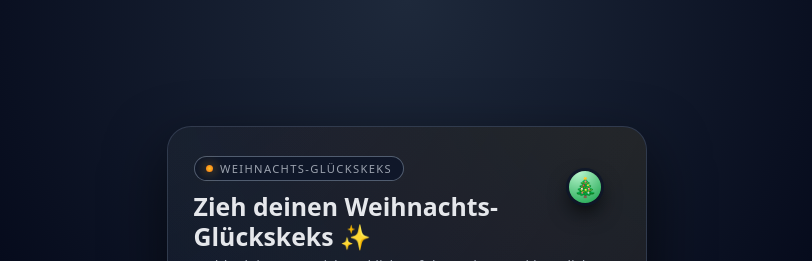
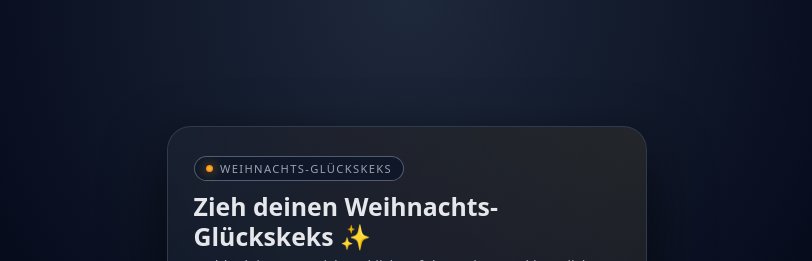
Before and after one commit to Lennartbn/glueckskeks, a plain HTML site: page index.html in a window 1280 px wide. Shown: the top 261 px of the page, without its empty margins (233-1045 px from the left). Drawn offline with Linux system fonts and the light colour scheme.

Commit message:
Update index.html

```diff
--- a/index.html
+++ b/index.html
@@ -429,7 +429,6 @@
 
    <div class="app">
     <div class="app-inner">
-      <div class="tree-badge">🎄</div>
       <div class="badge">
         <span class="badge-dot"></span>
         Weihnachts-Glückskeks
```
